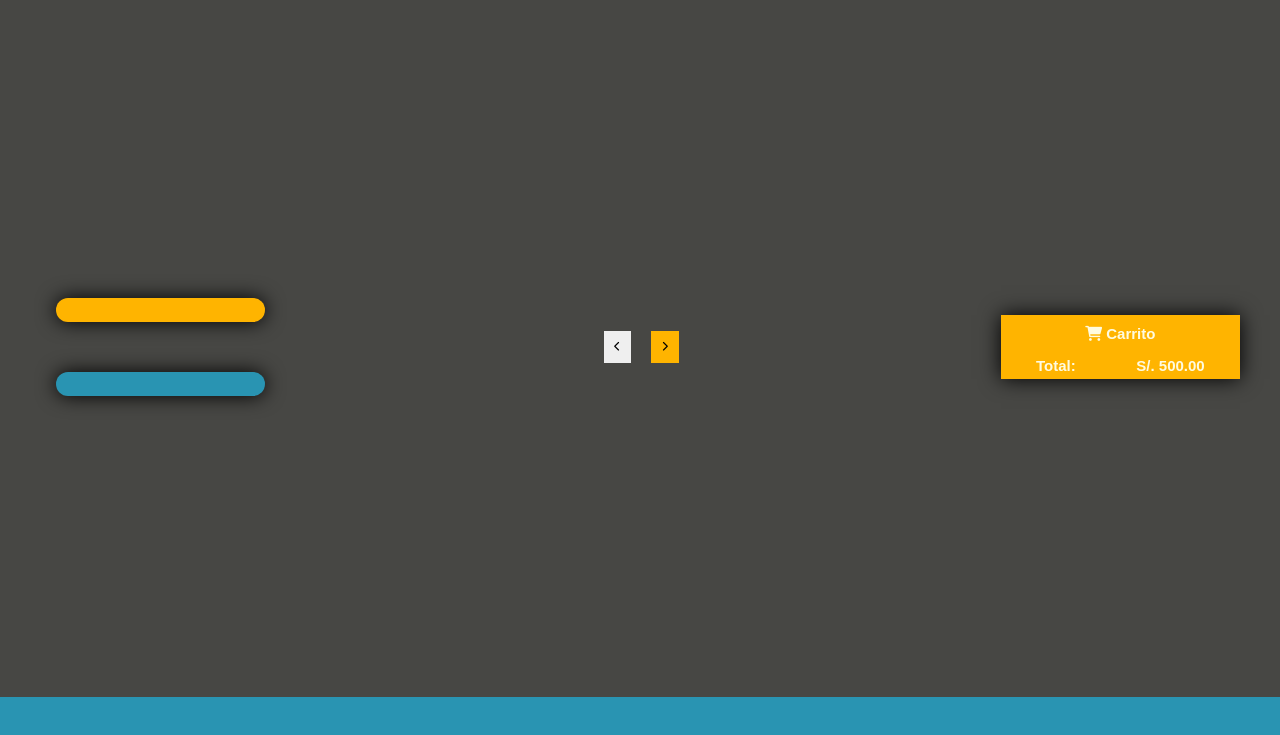
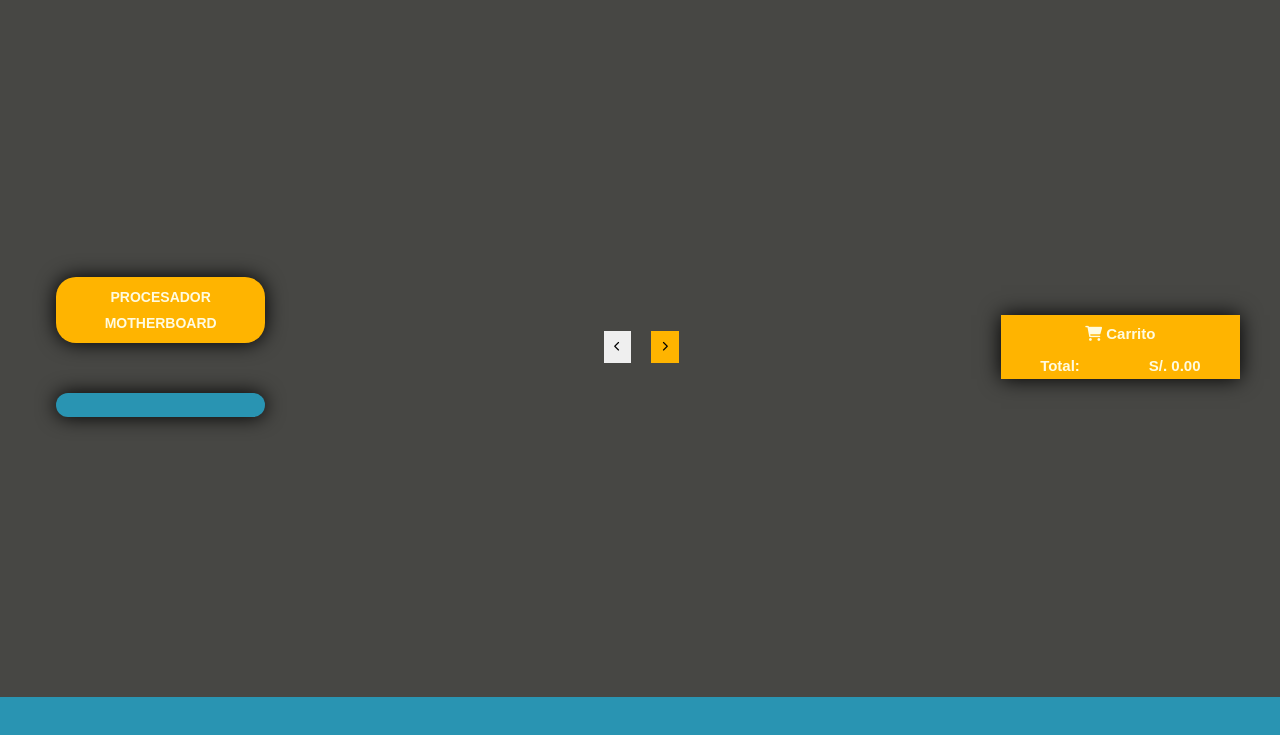
Before and after one commit to edwesti2710/CHJS-MiPC, a plain HTML site: page index.html in a window 1280 px wide. Shown: the part 83-818 px from the top of the page. Drawn offline with Linux system fonts and the light colour scheme.

Commit message:
Fix issues

```diff
--- a/assets/js/index.js
+++ b/assets/js/index.js
@@ -40,12 +40,14 @@ let carrito = [];
 
 // Recuperando datos del carrito
 let carritoJSON = localStorage.getItem('carritoJSON');
+// console.log(carritoJSON);
+if (carritoJSON !== null) {
 carritoParsed = JSON.parse(carritoJSON)
 carritoParsed.forEach(item =>{
     // id, categoria, name, socket, brand, img, price0,c arrito)
     carrito.push(new Product(item.id,item.categoria, item.name, item.socket, item.brand, item.img, item.price0, item.carrito))
 })
-drawCarrito()
+drawCarrito()}
 
 
 
--- a/index.html
+++ b/index.html
@@ -73,7 +73,7 @@
             </section>
             <div class="cartTotal">
                 <h4>Total:</h4>
-                <h4>S/. 500.00</h4>
+                <h4>S/. 0.00</h4>
             </div>
         </aside>
     </main>
```
